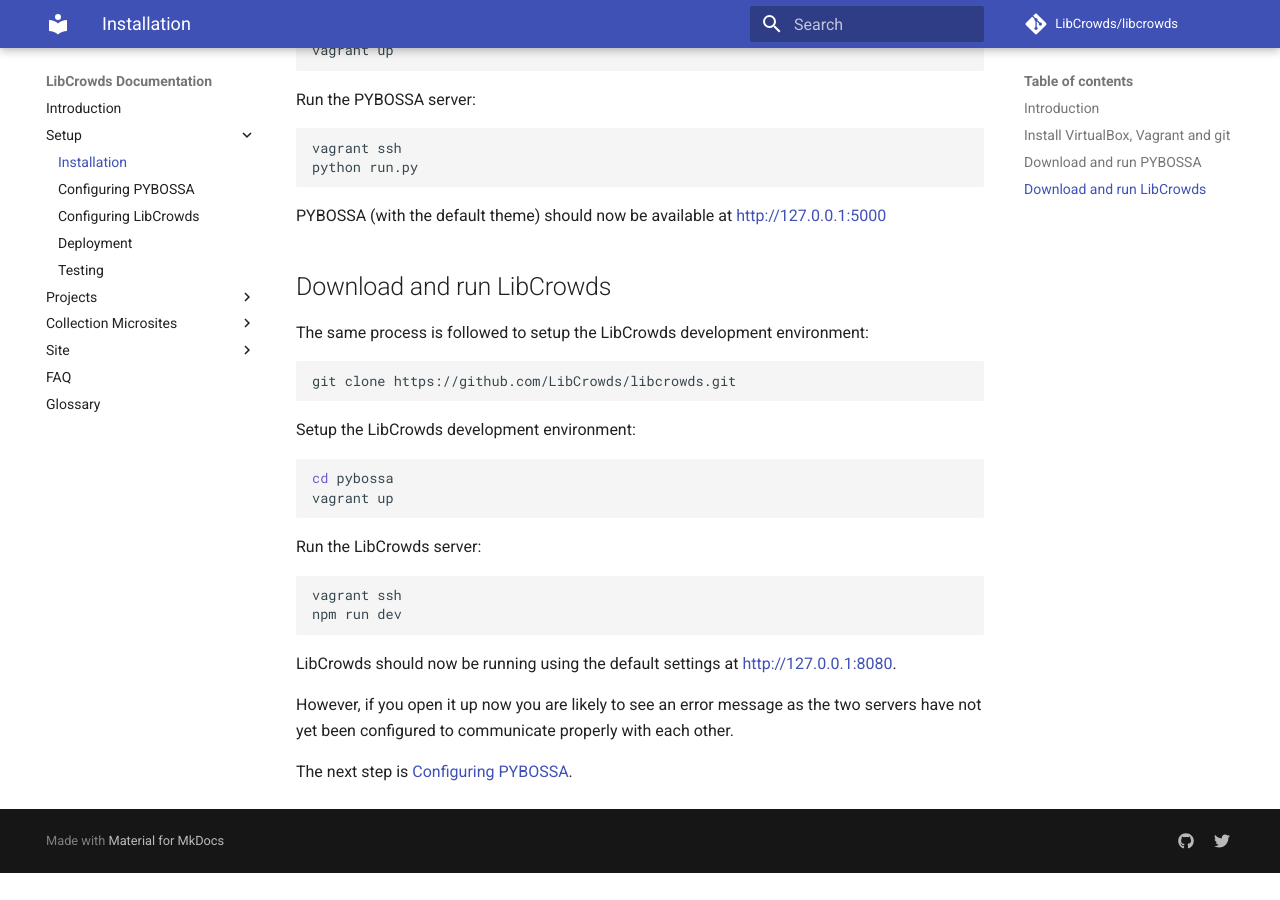
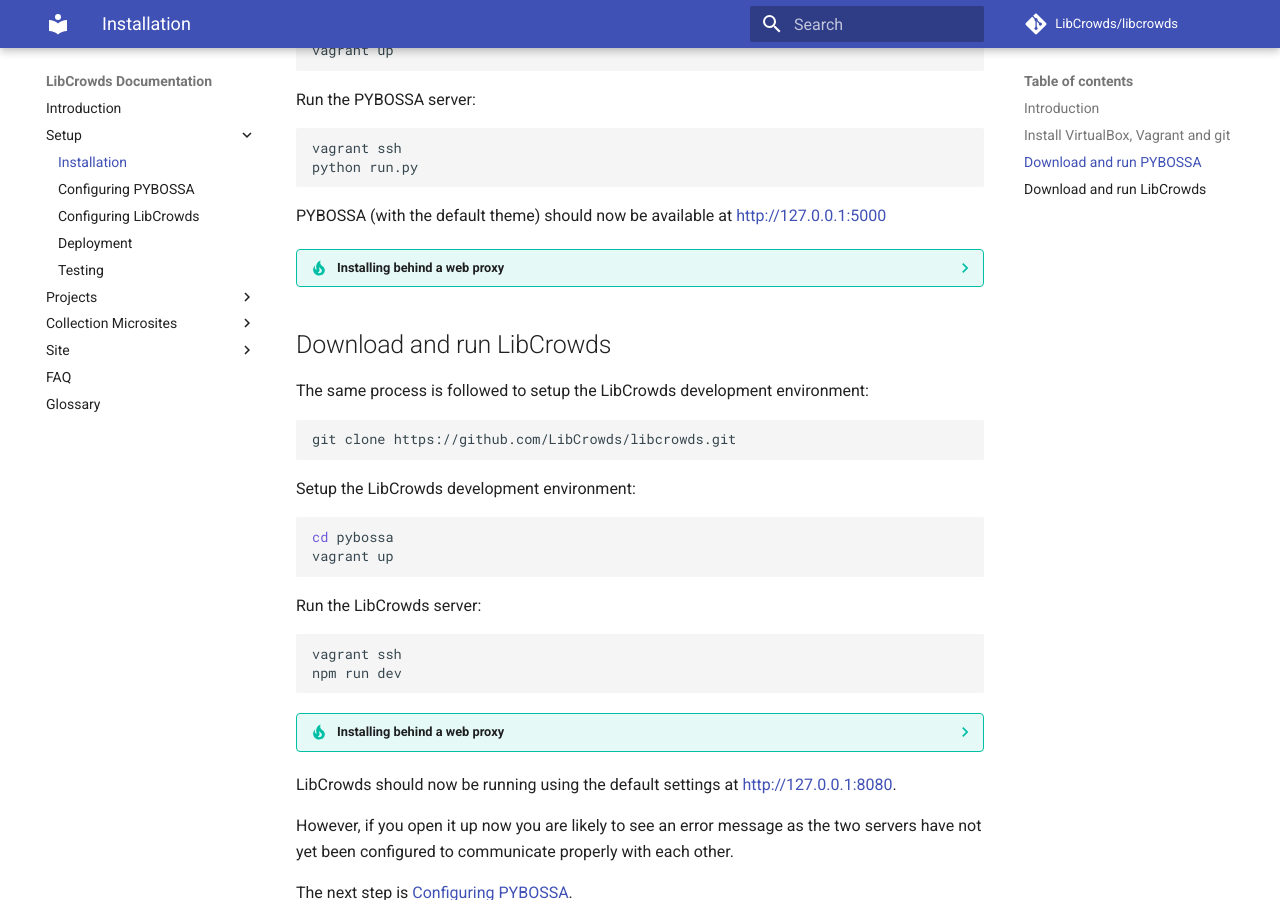
Before and after one commit to LibCrowds/docs, an MkDocs documentation site: the page built from docs/setup/installation.md, in a window 1280 px wide and 900 px high, scrolled down 1132 px. Built offline with MkDocs 1.6.1 and Material for MkDocs 9.7.7, drawn with Linux system fonts in a browser that asks for light colours; comment, search, counter and statistics services are not loaded; old or Windows-style settings are respelled for this version of MkDocs; before the commit the page ends 2005 px from its top, so only the background shows below that; some of the changed lines change nothing that is shown.

Commit message:
Add installing behind web proxy tip

````diff
--- a/docs/setup/installation.md
+++ b/docs/setup/installation.md
@@ -55,6 +55,22 @@
 PYBOSSA (with the default theme) should now be available at
 [http://127.0.0.1:5000](http://127.0.0.1:5000)
 
+??? tip "Installing behind a web proxy"
+    If you're installing from behind a web proxy then you will probably run
+    into issues when attempting to start Vagrant, in which case you can try
+    running these commands from the `pybossa` directory:
+
+    ```bash
+    # set environment variables using the command for your OS (Windows example shown)
+    set HTTP_PROXY=http://username:password@proxy_server:proxy_port
+    set HTTPS_PROXY=https://username:password@proxy_server:proxy_port
+    set VAGRANT_HTTP_PROXY=http://username:password@proxy_server:proxy_port
+    set VAGRANT_HTTPS_PROXY=https://username:password@proxy_server:proxy_port
+
+    # install the vagrant-proxyconf plugin
+    vagrant plugin install vagrant-proxyconf
+    ```
+
 ## Download and run LibCrowds
 
 The same process is followed to setup the LibCrowds development environment:
@@ -77,6 +93,22 @@
 npm run dev
 ```
 
+??? tip "Installing behind a web proxy"
+    If you're installing from behind a web proxy then you will probably run
+    into issues when attempting to start Vagrant, in which case you can try
+    running these commands from the `libcrowds` directory:
+
+    ```bash
+    # set environment variables using the command for your OS (Windows example shown)
+    set HTTP_PROXY=http://username:password@proxy_server:proxy_port
+    set HTTPS_PROXY=https://username:password@proxy_server:proxy_port
+    set VAGRANT_HTTP_PROXY=http://username:password@proxy_server:proxy_port
+    set VAGRANT_HTTPS_PROXY=https://username:password@proxy_server:proxy_port
+
+    # install the vagrant-proxyconf plugin
+    vagrant plugin install vagrant-proxyconf
+    ```
+
 LibCrowds should now be running using the default settings at
 [http://127.0.0.1:8080](http://127.0.0.1:8080).
 
--- a/mkdocs.yml
+++ b/mkdocs.yml
@@ -17,6 +17,7 @@
   - pymdownx.betterem:
       smart_enable: all
   - pymdownx.details
+  - pymdownx.superfences
 google_analytics:
   - 'UA-59584422-5'
   - 'auto'
````
